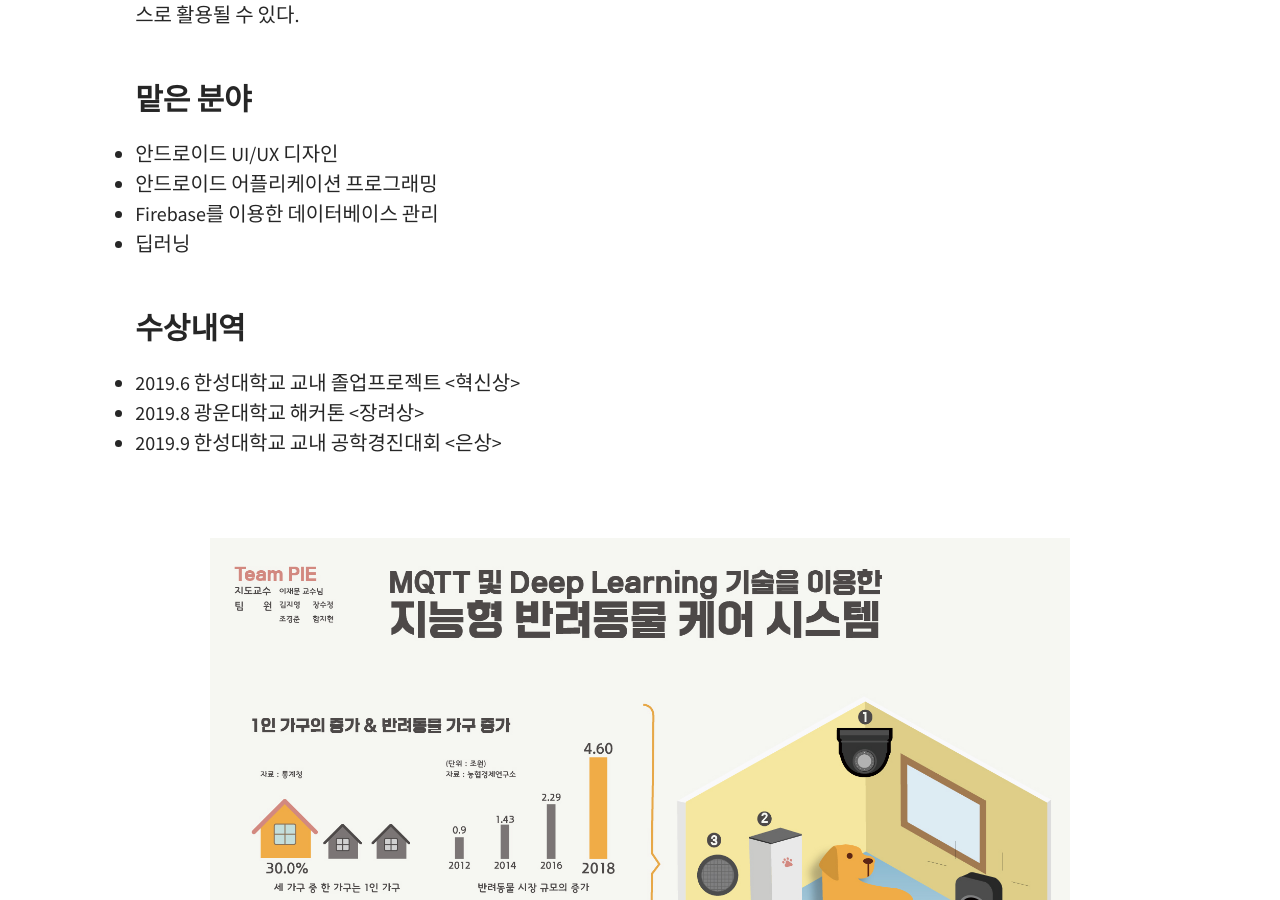
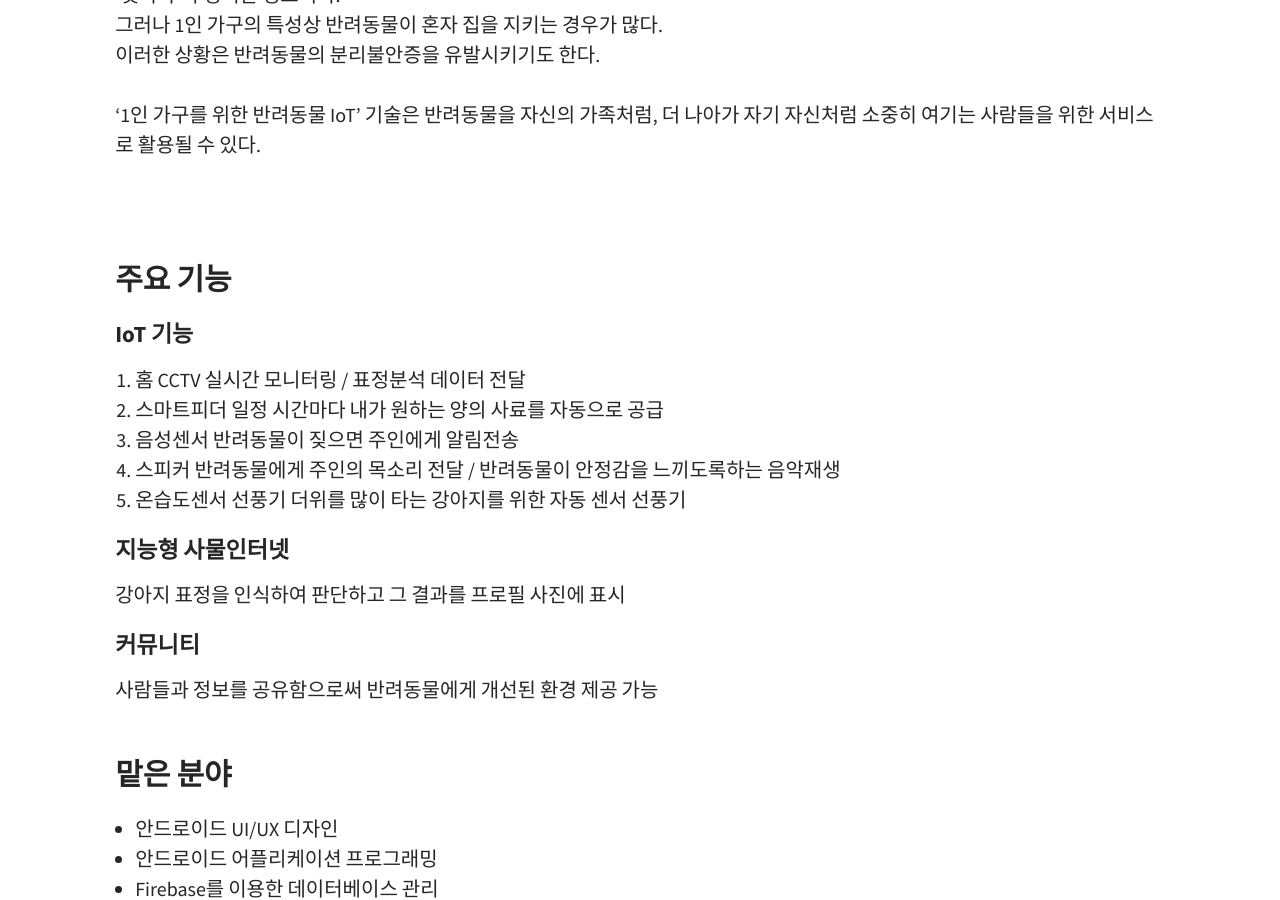
Before and after one commit to hamjeehyun/hamjeehyun.github.io, a Jekyll site: the page built from _portfolio/2019-09-27-petProject.md, in a window 1280 px wide and 900 px high, scrolled down 930 px. Built offline with Jekyll 4.4.1, drawn with Linux system fonts in a browser that asks for light colours; some of the changed text lies outside the part shown.

Commit message:
Upload portfolio

```diff
--- a/_portfolio/petProject.md
+++ b/_portfolio/2019-09-27-petProject.md
@@ -7,13 +7,18 @@ tags: [Portfolio, project]
 ---
 ### 프로젝트
 - MQTT 및 Deep Learning 기술을 이용한 지능형 반려동물 케어시스템
-- 팀프로젝트
+- 4인 팀프로젝트
+- [GitHub](https://github.com/hamjeehyun/Pet-IoT-Project.git)
+
 <br>
 <br>
+
 ### 프로젝트 기간
 2019.3 - 2019.9
+
 <br>
 <br>
+
 ### 프로젝트 개요
 최근 1인 가구가 급속히 늘고 있다.<br>
 그에 맞춰 반려동물을 키우는 사람들도 증가하는 추세이다.<br>
@@ -22,6 +27,28 @@ tags: [Portfolio, project]
 이러한 상황은 반려동물의 분리불안증을 유발시키기도 한다.<br>
 <br>
 ‘1인 가구를 위한 반려동물 IoT’ 기술은 반려동물을 자신의 가족처럼, 더 나아가 자기 자신처럼 소중히 여기는 사람들을 위한 서비스로 활용될 수 있다.
+
+<br>
+<br>
+
+### 주요 기능
+#### IoT 기능
+1. 홈 CCTV
+실시간 모니터링 / 표정분석 데이터 전달
+1. 스마트피더
+일정 시간마다 내가 원하는 양의 사료를 자동으로 공급
+1. 음성센서
+반려동물이 짖으면 주인에게 알림전송
+1. 스피커
+반려동물에게 주인의 목소리 전달 / 반려동물이 안정감을 느끼도록하는 음악재생
+1. 온습도센서 선풍기
+더위를 많이 타는 강아지를 위한 자동 센서 선풍기
+
+#### 지능형 사물인터넷
+강아지 표정을 인식하여 판단하고 그 결과를 프로필 사진에 표시
+
+#### 커뮤니티
+사람들과 정보를 공유함으로써 반려동물에게 개선된 환경 제공 가능
 <br>
 <br>
 ### 맡은 분야
```
Also changed, not shown: _portfolio/2016-06-21-tutoring1.md (added, +17 -0 lines), _portfolio/2016-12-19-typint-gate.md (added, +6 -0 lines), _portfolio/2016-6-11-2048.md (added, +49 -0 lines), _portfolio/2017-09-29-3DHorrorGame.md (added, +46 -0 lines), _portfolio/3DHorrorGame.md (deleted, +0 -7 lines), _portfolio/tutoring1.md (deleted, +0 -8 lines), assets/img/portfolio/2048Game.jpg (added), assets/img/portfolio/3DHorrorGame.jpg, assets/img/portfolio/typingGame.jpg (added).
